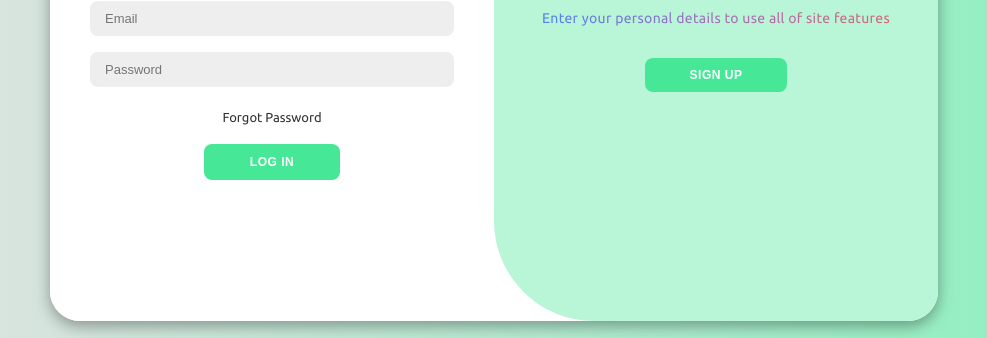
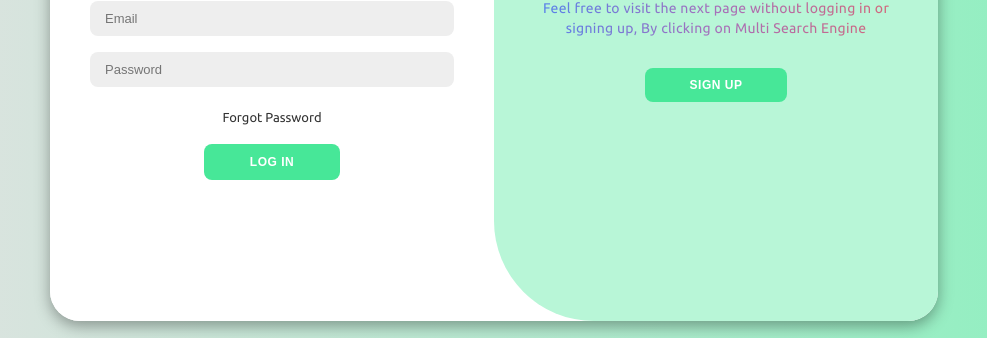
Before and after one commit to Avinash01-GIT/Multi-Search-Engine, a plain HTML site: page login.html in a window 1280 px wide. Shown: the part 462-800 px from the top of the page, without its empty margins (146-1133 px from the left). Drawn offline with Linux system fonts and the light colour scheme.

Commit message:
made some changes

```diff
--- a/assets/css/login.css
+++ b/assets/css/login.css
@@ -28,8 +28,10 @@ body {
   justify-content: center;
 }
 
-.nav-container h1 {
+.nav-container h1 a{
   text-align: center;
+  text-decoration: none;
+  color: black;
 }
 
 .scroll {
--- a/login.html
+++ b/login.html
@@ -13,7 +13,7 @@
   <body>
     <!-- header -->
     <div class="nav-container">
-      <h1>Multi Search Engine</h1>
+      <h1><a href="./index.html">Multi Search Engine</a></h1>
       <div class="scroll" style="--t: 20s">
         <div>
           <span>Google</span>
@@ -87,12 +87,14 @@
         <div class="toggle">
           <div class="toggle-panel toggle-left">
             <h1>Welcome Back!</h1>
-            <p>Enter your personal details to use all of site features</p>
+            <!-- <p>Enter your personal details to use all of site features</p> -->
+            <p>Feel free to visit the next page without logging in or signing up. By clicking on Multi Search Engine</p>
             <button class="hidden" id="login">Sign In</button>
           </div>
           <div class="toggle-panel toggle-right">
             <h1>Hello, User!</h1>
-            <p>Enter your personal details to use all of site features</p>
+            <!-- <p>Enter your personal details to use all of site features</p> -->
+            <p>Feel free to visit the next page without logging in or signing up, By clicking on Multi Search Engine</p>
             <button  class="hidden" id="register">Sign Up</button>
           </div>
         </div>
```
